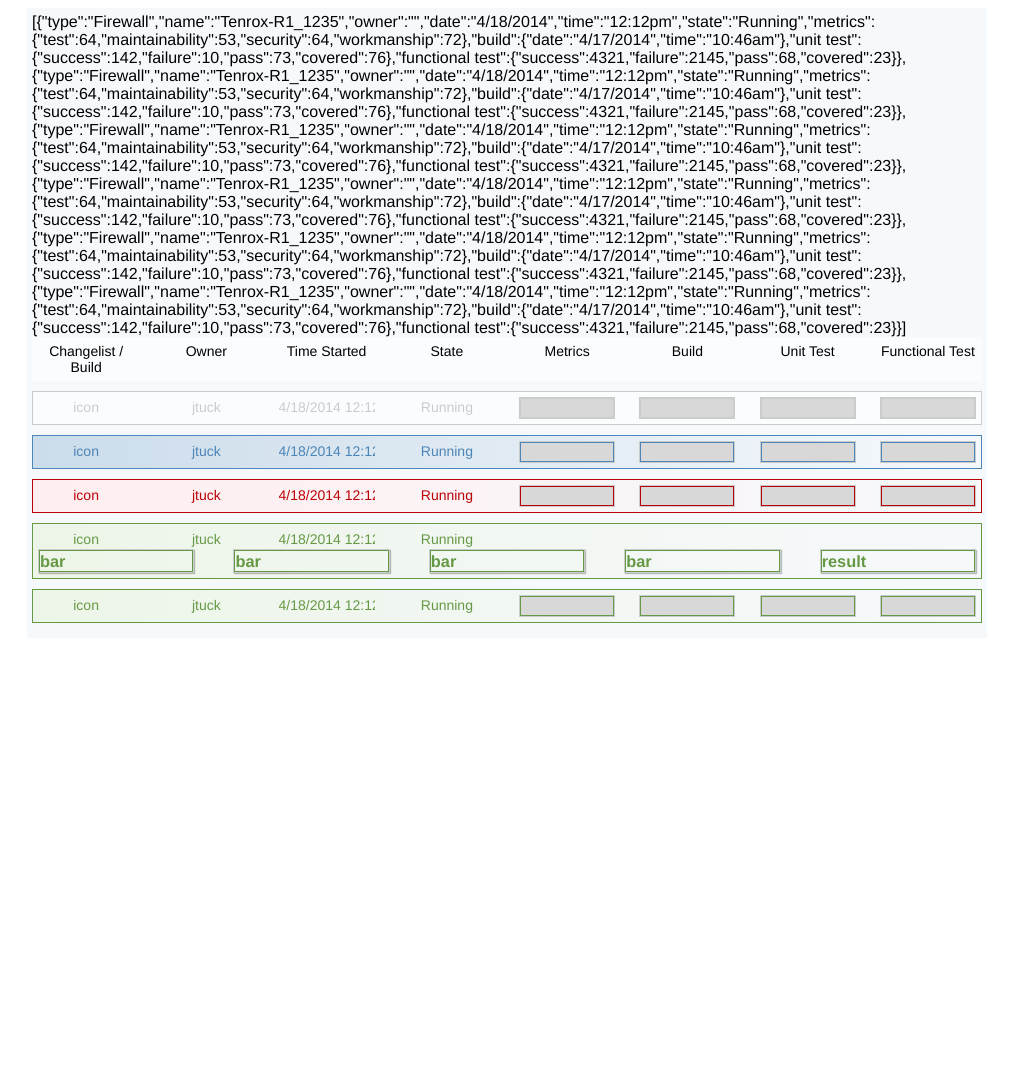
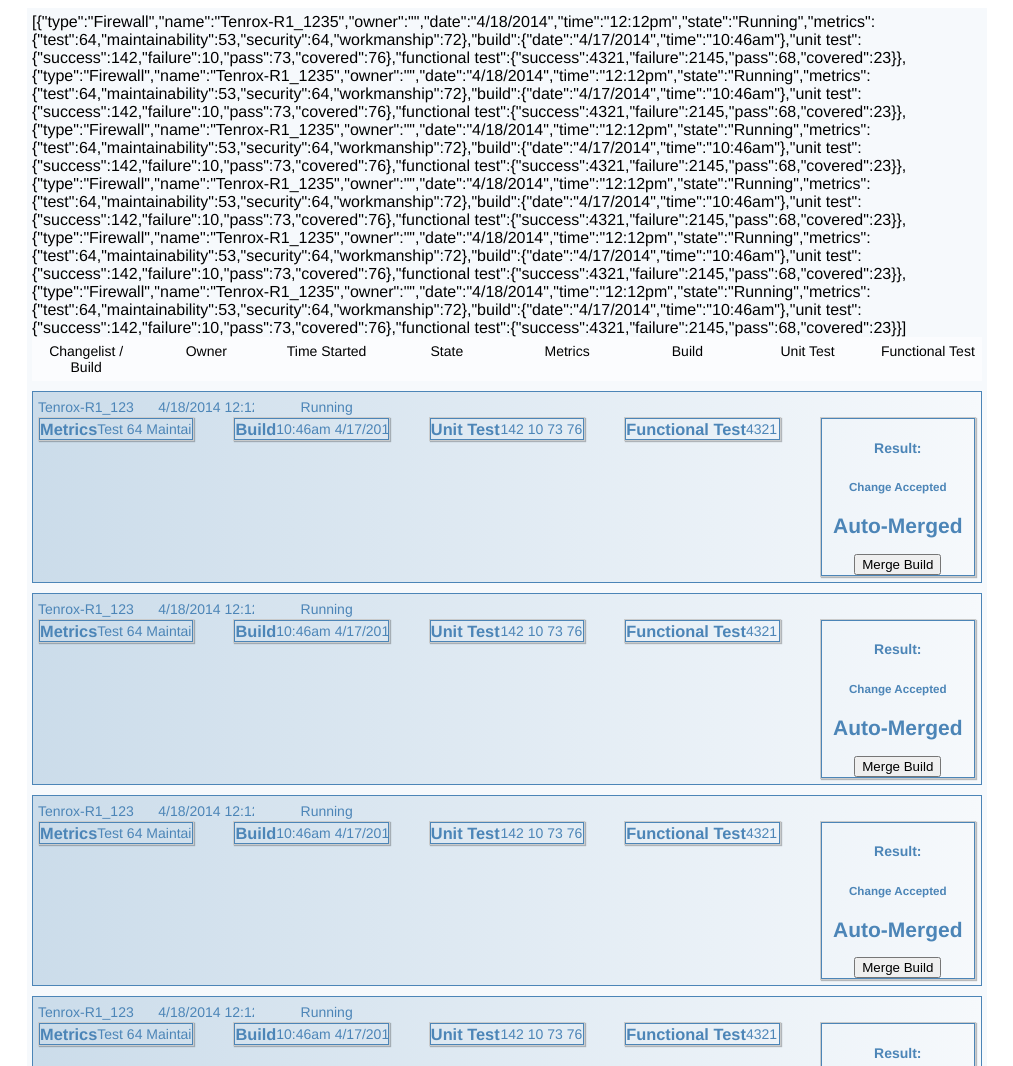
Before and after one commit to jacquesuys/assessment-cross, a website: page index.html in a window 1280 px wide. Shown: the top 1066 px of the page, without its empty margins (133-1146 px from the left). Before the commit the page ends 800 px from the top, so only its background shows below. Drawn offline with nearby package versions, Linux system fonts and the light colour scheme.

Commit message:
ng-repeat outputting data

```diff
--- a/index.html
+++ b/index.html
@@ -7,7 +7,7 @@
   </head>
   <body ng-app="crossApp">
     <div class="container" ng-controller="MainCtrl">
-      {{data}}
+      {{tests}}
       <div class="row">
         <div class="heading">Changelist / Build</div>
         <div class="heading">Owner</div>
@@ -19,187 +19,48 @@
         <div class="heading">Functional Test</div>
       </div>
 
-      <div class="row pending">
-        <div class="col">icon</div>
-        <div class="col">jtuck</div>
-        <div class="col">4/18/2014 12:12pm</div>
-        <div class="col">Running</div>
+      <div ng-repeat="test in tests" class="row active {{ test.state | lowercase }}">
+        <div class="col">{{ test.name }}</div>
+        <div class="col">{{ test.owner }}</div>
+        <div class="col">{{ test.date }} {{ test.time }}</div>
+        <div class="col">{{ test.state }}</div>
         <div class="col">
           <div class="bar"></div>
           <div class="content">
-            bar
+            <h3>Metrics</h3>
+            Test {{ test.metrics.test }}
+            Maintainability {{ test.metrics.maintainability }}
+            Security {{ test.metrics.security }}
+            Workmanship {{ test.metrics.workmanship }}
           </div>
         </div>
         <div class="col">
           <div class="bar"></div>
           <div class="content">
-            bar
+            <h3>Build</h3>
+            {{ test.build.time }} {{ test.build.date }}
           </div>
         </div>
         <div class="col">
           <div class="bar"></div>
           <div class="content">
-            bar
+            <h3>Unit Test</h3>
+            {{ test["unit test"].success }} {{ test["unit test"].failure }} {{ test["unit test"].pass }} {{ test["unit test"].covered }}
           </div>
         </div>
         <div class="col">
           <div class="bar"></div>
           <div class="content">
-            bar
+            <h3>Functional Test</h3>
+            {{ test["functional test"].success }} {{ test["functional test"].failure }} {{ test["functional test"].pass }} {{ test["functional test"].covered }}
           </div>
         </div>
         <div class="col">
-          <div class="bar"></div>
           <div class="content">
-            result
-          </div>
-        </div>
-      </div>
-
-      <div class="row running">
-        <div class="col">icon</div>
-        <div class="col">jtuck</div>
-        <div class="col">4/18/2014 12:12pm</div>
-        <div class="col">Running</div>
-        <div class="col">
-          <div class="bar"></div>
-          <div class="content">
-            <h3>bar</h3>
-          </div>
-        </div>
-        <div class="col">
-          <div class="bar"></div>
-          <div class="content">
-            <h3>bar</h3>
-          </div>
-        </div>
-        <div class="col">
-          <div class="bar"></div>
-          <div class="content">
-            <h3>bar</h3>
-          </div>
-        </div>
-        <div class="col">
-          <div class="bar"></div>
-          <div class="content">
-            <h3>bar</h3>
-          </div>
-        </div>
-        <div class="col">
-          <div class="bar"></div>
-          <div class="content">
-            <h3>result</h3>
-          </div>
-        </div>
-      </div>
-
-      <div class="row rejected">
-        <div class="col">icon</div>
-        <div class="col">jtuck</div>
-        <div class="col">4/18/2014 12:12pm</div>
-        <div class="col">Running</div>
-        <div class="col">
-          <div class="bar"></div>
-          <div class="content">
-            <h3>bar</h3>
-          </div>
-        </div>
-        <div class="col">
-          <div class="bar"></div>
-          <div class="content">
-            <h3>bar</h3>
-          </div>
-        </div>
-        <div class="col">
-          <div class="bar"></div>
-          <div class="content">
-            <h3>bar</h3>
-          </div>
-        </div>
-        <div class="col">
-          <div class="bar"></div>
-          <div class="content">
-            <h3>bar</h3>
-          </div>
-        </div>
-        <div class="col">
-          <div class="bar"></div>
-          <div class="content">
-            <h3>result</h3>
-          </div>
-        </div>
-      </div>
-
-      <div class="row active accepted">
-        <div class="col">icon</div>
-        <div class="col">jtuck</div>
-        <div class="col">4/18/2014 12:12pm</div>
-        <div class="col">Running</div>
-        <div class="col">
-          <div class="bar"></div>
-          <div class="content">
-            <h3>bar</h3>
-          </div>
-        </div>
-        <div class="col">
-          <div class="bar"></div>
-          <div class="content">
-            <h3>bar</h3>
-          </div>
-        </div>
-        <div class="col">
-          <div class="bar"></div>
-          <div class="content">
-            <h3>bar</h3>
-          </div>
-        </div>
-        <div class="col">
-          <div class="bar"></div>
-          <div class="content">
-            <h3>bar</h3>
-          </div>
-        </div>
-        <div class="col">
-          <div class="bar"></div>
-          <div class="content">
-            <h3>result</h3>
-          </div>
-        </div>
-      </div>
-
-      <div class="row accepted">
-        <div class="col">icon</div>
-        <div class="col">jtuck</div>
-        <div class="col">4/18/2014 12:12pm</div>
-        <div class="col">Running</div>
-        <div class="col">
-          <div class="bar"></div>
-          <div class="content">
-            <h3>bar</h3>
-          </div>
-        </div>
-        <div class="col">
-          <div class="bar"></div>
-          <div class="content">
-            <h3>bar</h3>
-          </div>
-        </div>
-        <div class="col">
-          <div class="bar"></div>
-          <div class="content">
-            <h3>bar</h3>
-          </div>
-        </div>
-        <div class="col">
-          <div class="bar"></div>
-          <div class="content">
-            <h3>bar</h3>
-          </div>
-        </div>
-        <div class="col">
-          <div class="bar"></div>
-          <div class="content">
-            <h3>result</h3>
+            <h4>Result:</h4>
+            <h5>Change Accepted</h5>
+            <h2>Auto-Merged</h2>
+            <button>Merge Build</button>
           </div>
         </div>
       </div>
--- a/main.js
+++ b/main.js
@@ -6,6 +6,6 @@ angular.module('crossApp', [])
       method: 'GET',
       url: 'data/data.json'
     }).then(function(resp) {
-      $scope.data = resp.data;
+      $scope.tests = resp.data;
     });
   });
```
